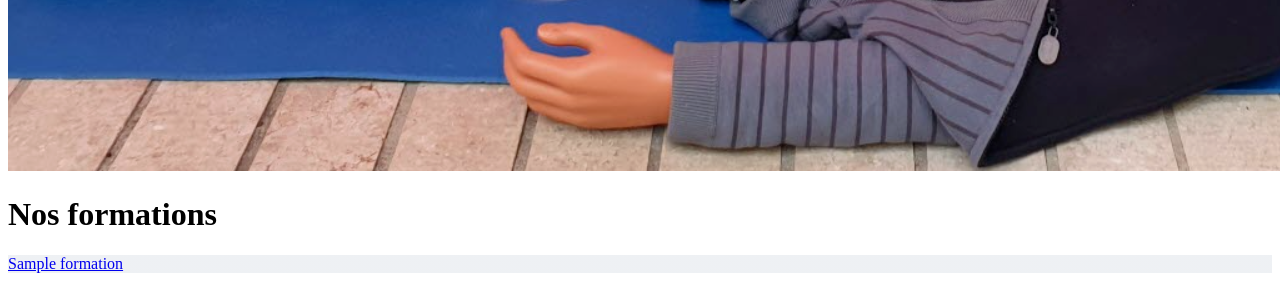
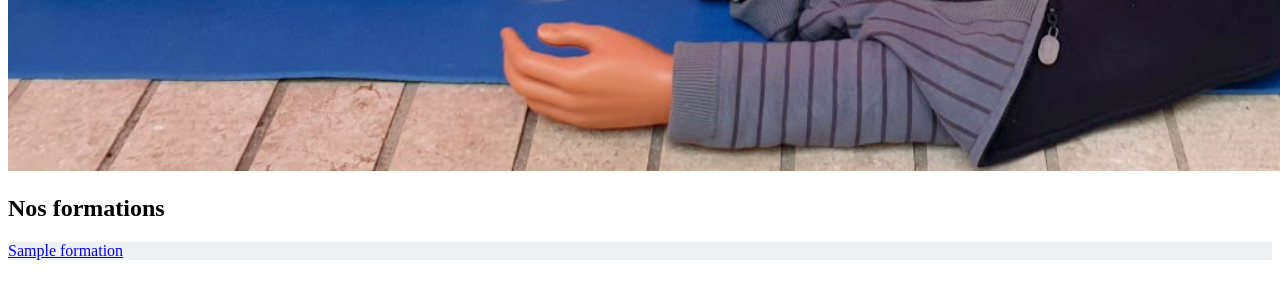
Before and after one commit to Fr3dweb/Projet_final, a Symfony app: template templates/formations/index.html.twig in a window 1280 px wide; the page is wider, and only the part inside the window is pictured. Shown: the part 739-1020 px from the top of that part. After the commit the page ends 999 px from the top of that part, so only its background shows below. Run offline with Twig, Linux system fonts and the light colour scheme; the template is opened without the code that fills it: most values are stand-ins (such as "Sample title", 1, 10 or a date in 2020); grey boxes marked "Sample" are stand-in pictures; some libraries are stand-ins or nearby versions.

Commit message:
marge + scroll categories ok

```diff
--- a/assets/styles/utils.scss
+++ b/assets/styles/utils.scss
@@ -12,7 +12,6 @@ a {
 }
 
 h1 {
-  margin-top: 50px;
   height: auto;
   color: white;
   background-color: $blue;
--- a/templates/formations/index.html.twig
+++ b/templates/formations/index.html.twig
@@ -4,12 +4,17 @@
 
 {% block myContent %}
     <div class="container">
-        <div>
+        <section class="my-5">
             <img class="imgMannequin" src="{{ asset('build/images/mannequin.png') }}"
                  alt="Mannequin de formation au massage cardiaque"/>
-        </div>
+        </section>
+
+
+        <section class="my-5">
+
+
             <div class="title-container">
-            <h1 class="text-center">
+                <h1 class="text-center mb-5">
                     Nos formations
                 </h1>
             </div>
@@ -17,7 +22,7 @@
                 {% for category in categories %}
                     {# on vérifie si la boucle est sur pair #}
                     {% if loop.index is even %}
-                    <div class="col-md-2">
+                        <div class="col-md-2 mb-3">
                             {#  loop.index0 fait référence à l'index de l'élément actuel dans une boucle, commençant par 0. Ainsi, si loop.index0 est 0, 1 ou 2,
                          alors loop.index0 % 3 renverra respectivement 0, 1 ou 2.
                         Dans ce cas particulier, cette opération est utilisée pour sélectionner une image de fond dans une liste d'images en utilisant la syntaxe de template Twig.
@@ -31,7 +36,7 @@
                         </div>
                     {% endif %}
 
-                <div class="col-md-5">
+                    <div class="col-md-5 mb-3">
                         <div class="card" style="background-image:
                                 linear-gradient(to right, rgba(255, 255, 255, .6), rgba(255, 255, 255, .6)),
                                 url({{ asset("build/images/" ~ category.image) }});">
@@ -44,61 +49,7 @@
                 {% endfor %}
             </div>
 
+        </section>
 
-        {#        <div class="row justify-content-between"> #}
-
-        {#            <div class="col-md-5"> #}
-        {#                <div class="card card-1"> #}
-        {#                    <a class="linkForm" #}
-        {#                       href="{{ path("app_formations_show", {'id': formations[0].id}) }}">{{ formations[0].title }}</a> #}
-        {#                    <a class="linkForm" #}
-        {#                       href="{{ path("app_formations_show", {'id':formations[1].id}) }}">{{ formations[1].title }}</a> #}
-        {#                </div> #}
-        {#            </div> #}
-
-        {#            <div class="col-md-2"> #}
-        {#                <div class="blockImgFormation imgFormation1"> #}
-
-        {#                </div> #}
-        {#            </div> #}
-
-        {#            <div class="col-md-5"> #}
-        {#                <div class="card card-2"> #}
-        {#                    <a class="linkForm" #}
-        {#                       href="{{ path("app_formations_show", {'id': formations[2].id}) }}">{{ formations[2].title }}</a> #}
-        {#                    <a class="linkForm" #}
-        {#                       href="{{ path("app_formations_show", {'id':formations[3].id}) }}">{{ formations[3].title }}</a> #}
-        {#                </div> #}
-        {#            </div> #}
-
-
-        {#        </div> #}
-
-        {#        <div class="row justify-content-between"> #}
-        {#            <div class="col-md-5"> #}
-        {#                <div class="card card-3"> #}
-        {#                    <a class="linkForm" #}
-        {#                       href="{{ path("app_formations_show", {'id': formations[4].id}) }}">{{ formations[4].title }}</a> #}
-        {#                    <a class="linkForm" #}
-        {#                       href="{{ path("app_formations_show", {'id':formations[5].id}) }}">{{ formations[5].title }}</a> #}
-        {#                </div> #}
-        {#            </div> #}
-
-        {#            <div class="col-md-2"> #}
-        {#                <div class="blockImgFormation imgFormation2"> #}
-        {#                </div> #}
-        {#            </div> #}
-
-        {#            <div class="col-md-5"> #}
-        {#                <div class="card card-4"> #}
-        {#                    <a class="linkForm" #}
-        {#                       href="{{ path("app_formations_show", {'id': formations[6].id}) }}">{{ formations[6].title }}</a> #}
-        {#                    <a class="linkForm" #}
-        {#                       href="{{ path("app_formations_show", {'id':formations[7].id}) }}">{{ formations[7].title }}</a> #}
-        {#                </div> #}
-        {#            </div> #}
-
-
-        {#        </div> #}
     </div>
 {% endblock %}
```
Also changed, not shown: assets/styles/custom.scss (+9 -6 lines), 1 other file. Lines whose indentation alone changed are shown as unchanged.
